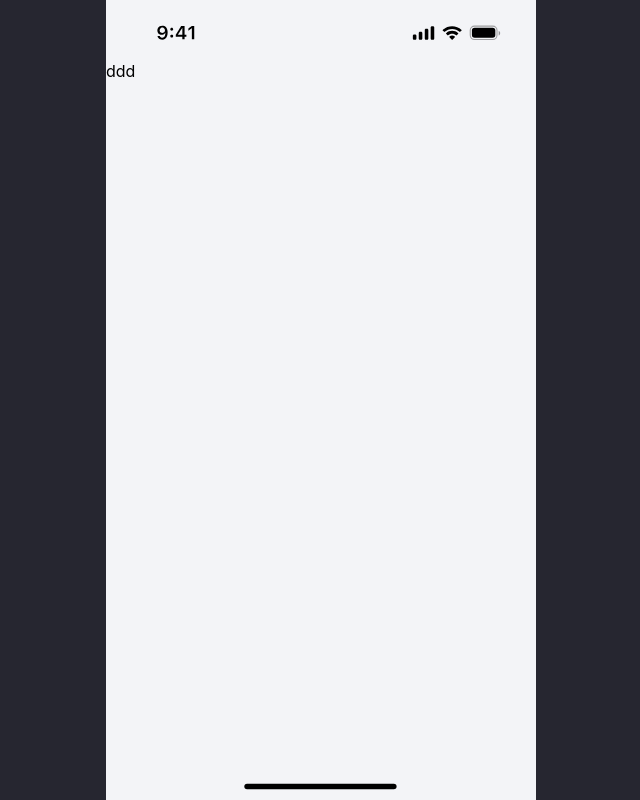
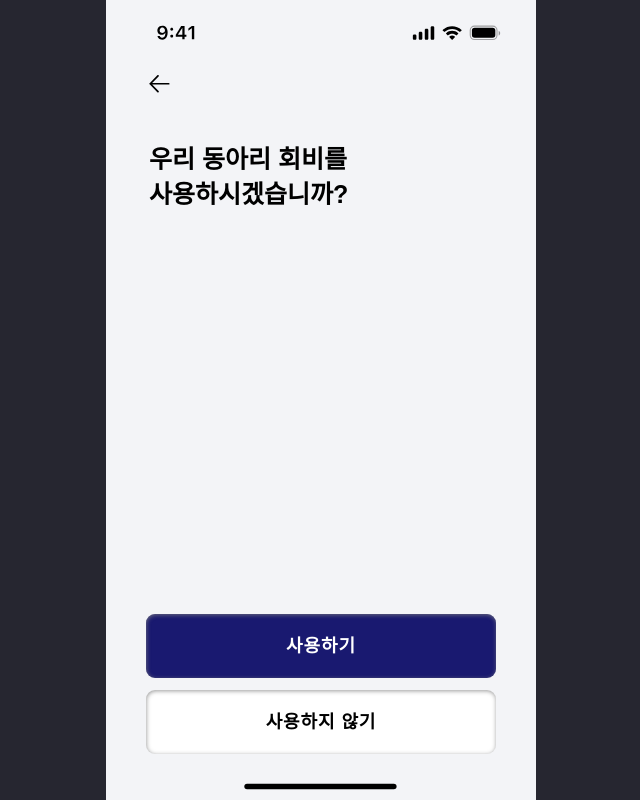
Before and after one commit to quant-prototype/quant_prototype, a React (Create React App) app: page /askGroupPay in a window 1280 px wide. Shown: the whole page, without its empty margins (319-959 px from the left). Built offline with nearby package versions, Linux system fonts and the light colour scheme; the HTML template or start-up script is replaced by a standard one.

Commit message:
feat: 회비 사용 여부 페이지 추가

```diff
--- a/src/pages/MultiplePay/GroupMoney/GroupMoneyComponent.jsx
+++ b/src/pages/MultiplePay/GroupMoney/GroupMoneyComponent.jsx
@@ -1,8 +1,44 @@
+import HeaderComponent from "../../PayConfirmProcedure/PayConfirmComponent/HeaderComponent";
+import styled from "styled-components";
+import StandardButton from "../../../shared/StandardButton";
+
+
+const Title = styled.div`
+    color: black;
+    font-size: 25px;
+    margin-left: 43px;
+    margin-top: 24.63px;
+    font-weight: 600;
+    font-family: "Pretendard", sans-serif;
+    line-height: 1.4;
+`
+
+const ButtonBox = styled.div`
+    display: flex;
+    flex-direction: column;
+    padding-left: 40px;
+    padding-right: 40px;
+    gap: 12px;
+    width: 100%
+`
+
+const PositionBox = styled.div`
+width: 430px;
+position: fixed;
+  bottom: 46px;
+`
 
 function GroupPayComponent(){
   return(
     <>
-      ddd
+        <HeaderComponent/>
+        <Title>우리 동아리 회비를<br/>사용하시겠습니까?</Title>
+        <PositionBox>
+            <ButtonBox>
+            <StandardButton title="사용하기" backgroundColor="#191970" color="#FFFFFF" height="64px"/>
+            <StandardButton title="사용하지 않기" backgroundColor="white" color="black" height="64px"/>
+            </ButtonBox>
+        </PositionBox>
     </>
   );
 }
--- a/src/pages/PayConfirmProcedure/PayConfirmComponent/HeaderComponent.jsx
+++ b/src/pages/PayConfirmProcedure/PayConfirmComponent/HeaderComponent.jsx
@@ -6,6 +6,7 @@ const BackButton = styled.img`
   margin-left: 43px;
   width: 21px;
   height: 18.38px;
+  cursor: pointer;
 `;
 
 const TitleText = styled.p`
```
